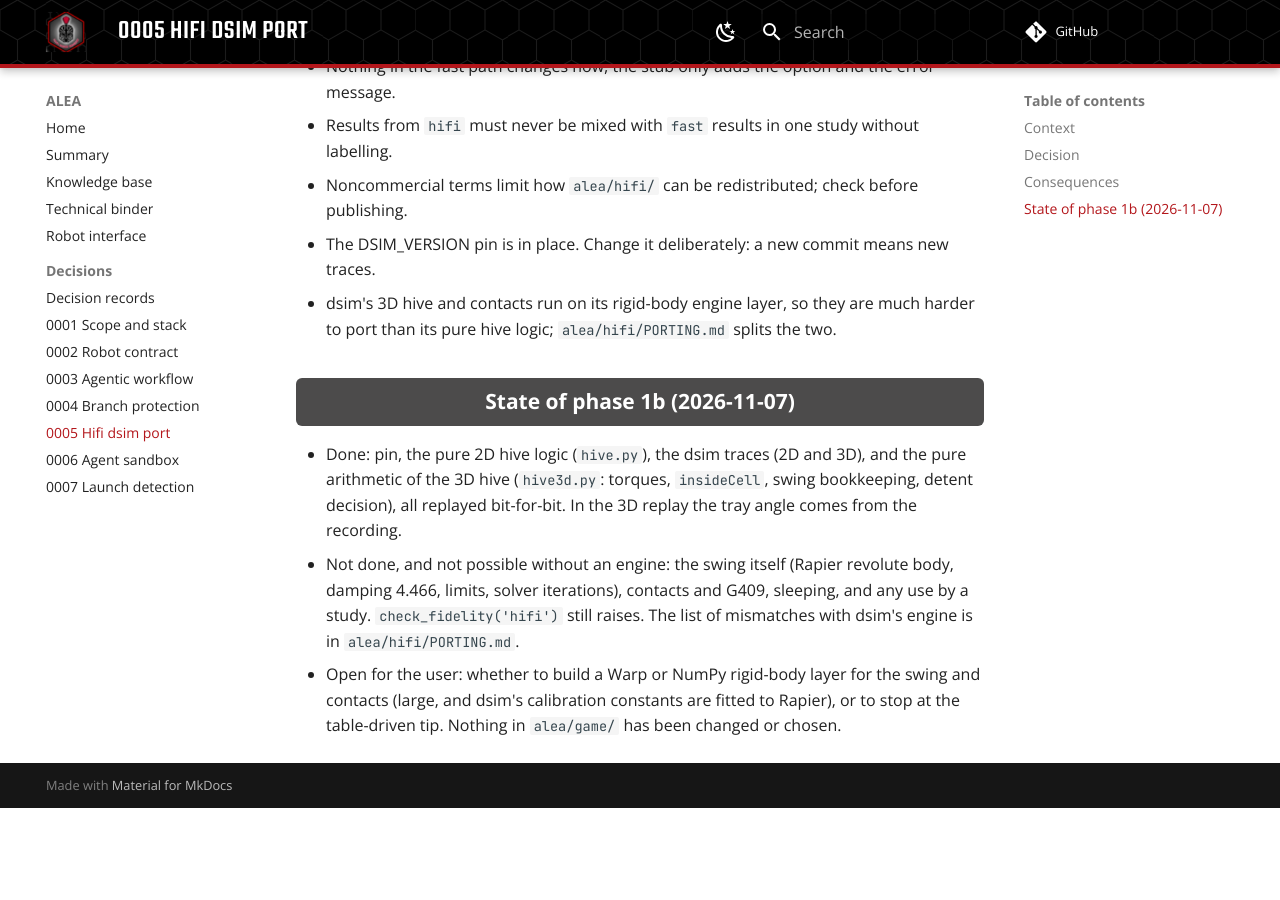
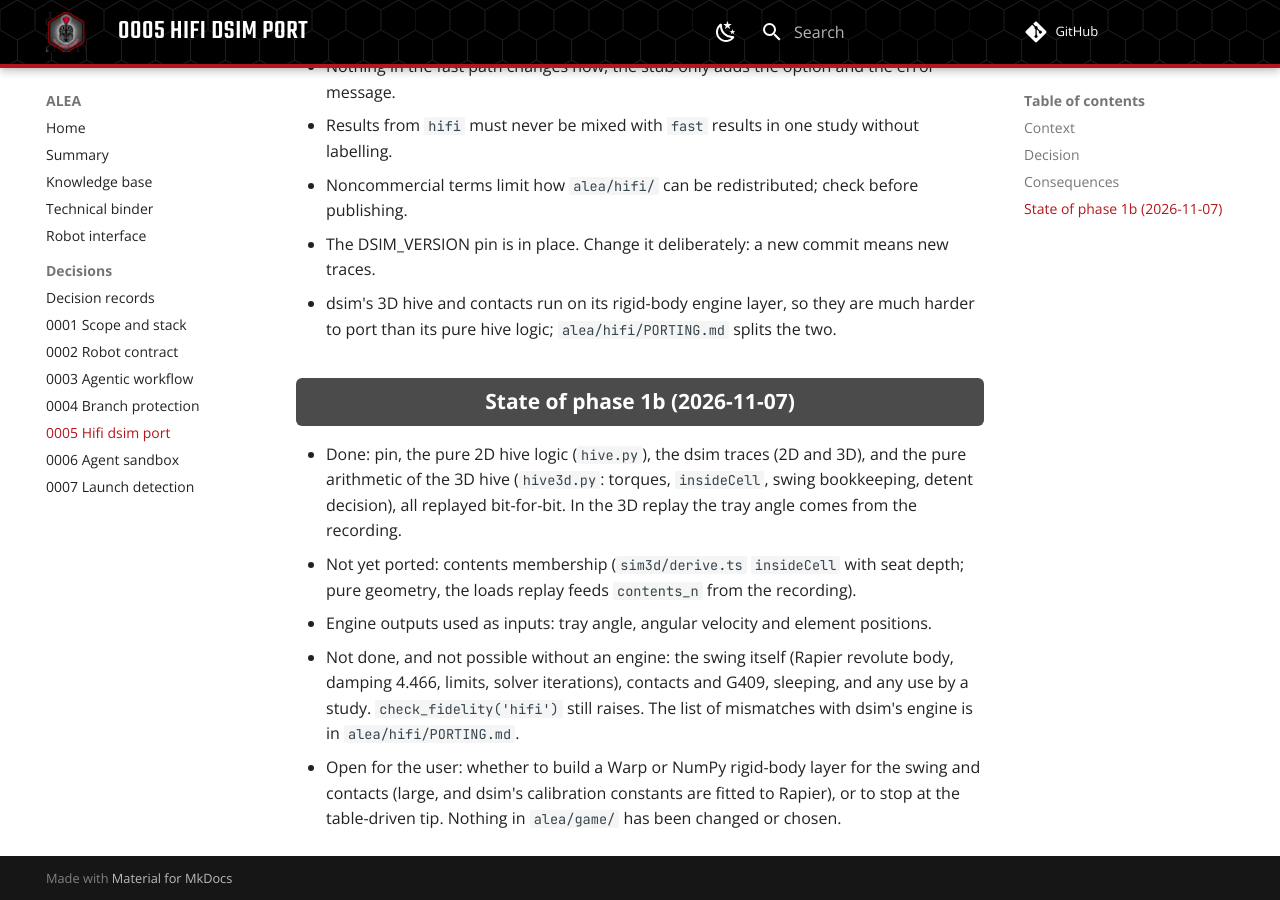
Before and after one commit to Caesar-Circuitry/Project-ALEA, an MkDocs documentation site: the page built from docs/decisions/0005-hifi-dsim-port.md, in a window 1280 px wide and 900 px high, scrolled down 1246 px. Built offline with MkDocs 1.6.1 and Material for MkDocs 9.7.7, drawn with Linux system fonts in a browser that asks for light colours; comment, search, counter and statistics services are not loaded; before the commit the page ends 2054 px from its top, so only the background shows below that.

Commit message:
Document hive3d port gaps: derive.ts, positions, stage order
Keeps PORTING.md, ADR 0005 and the hifi README in agreement.

Co-Authored-By: Claude Fable 5.1 <noreply@anthropic.com>

```diff
--- a/docs/decisions/0005-hifi-dsim-port.md
+++ b/docs/decisions/0005-hifi-dsim-port.md
@@ -46,6 +46,9 @@ licensed PolyForm Noncommercial 1.0.0, which differs from the rest of ALEA.
 - Done: pin, the pure 2D hive logic (`hive.py`), the dsim traces (2D and 3D), and the pure
   arithmetic of the 3D hive (`hive3d.py`: torques, `insideCell`, swing bookkeeping, detent
   decision), all replayed bit-for-bit. In the 3D replay the tray angle comes from the recording.
+- Not yet ported: contents membership (`sim3d/derive.ts` `insideCell` with seat depth; pure
+  geometry, the loads replay feeds `contents_n` from the recording).
+- Engine outputs used as inputs: tray angle, angular velocity and element positions.
 - Not done, and not possible without an engine: the swing itself (Rapier revolute body,
   damping 4.466, limits, solver iterations), contacts and G409, sleeping, and any use by a
   study. `check_fidelity('hifi')` still raises. The list of mismatches with dsim's engine is in
```
Also changed, not shown: alea/hifi/PORTING.md (+21 -4 lines), alea/hifi/README.md (+1 -1 lines).
